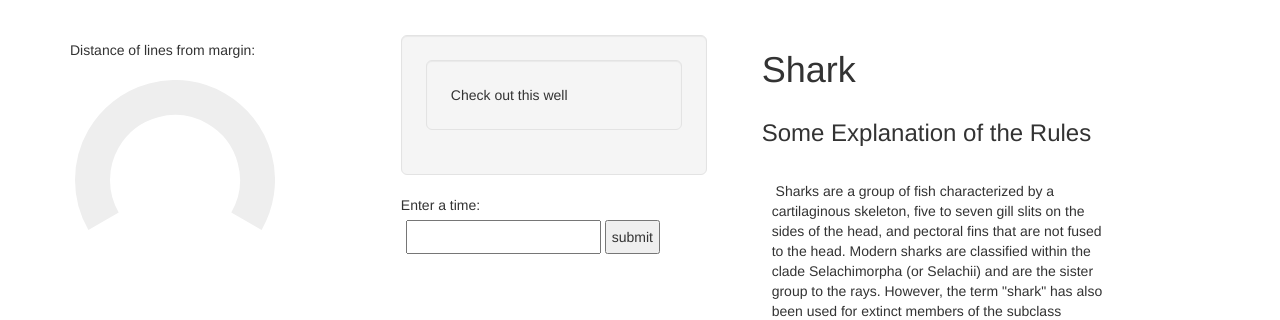
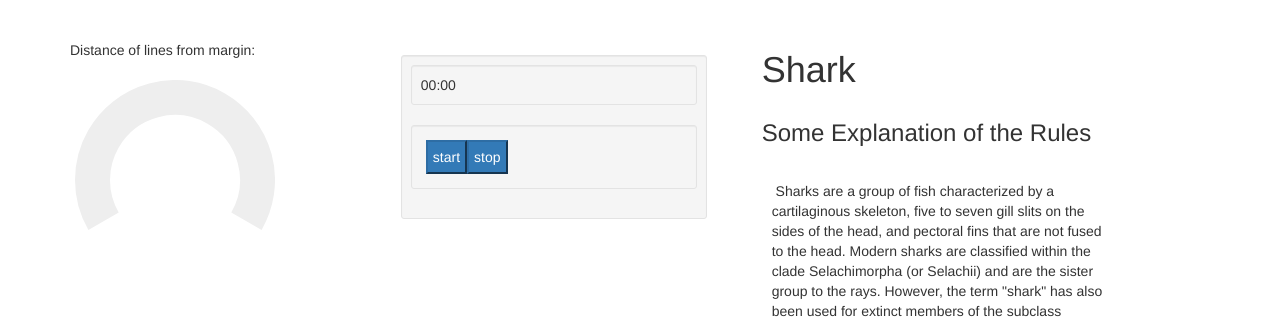
Before and after one commit to bwallace722/bw_reading, a Django app: page /speed_reading/1/practice/ in a window 1280 px wide. Shown: the top 320 px of the page. Run offline with Django 3.2, Linux system fonts and the light colour scheme; a user stored in the database is signed in; data comes from the database, SQL or seed files in the repository; both versions use the stored data as it was after the commit; a map, chart or similar area stays blank; some libraries are stand-ins or nearby versions.

Commit message:
added timer directive, changed model from micro to milliseconds (so it's currently broken)

```diff
--- a/speed_reading/models.py
+++ b/speed_reading/models.py
@@ -18,9 +18,8 @@ class Attempt(models.Model):
     """
     passage = models.ForeignKey(Passage)
     user = models.ForeignKey(User)
-    # Django 1.7 doesn't support 1.8's DurationField, but DurationField
-    # is implemented in number of microseconds.
-    duration_in_microseconds = models.BigIntegerField()
+    # Django 1.7 doesn't support 1.8's DurationField:
+    duration_in_milliseconds = models.BigIntegerField()
     time_of_occurrence = models.DateTimeField(auto_now_add=True)
 
     def __str__(self):
@@ -31,4 +30,4 @@ class Attempt(models.Model):
         Calculates reading speed of the attempt in words per minute.
         """
         # not yet implemented
-        return self.duration_in_microseconds
+        return self.duration_in_milliseconds
--- a/speed_reading/static/speed_reading/main.js
+++ b/speed_reading/static/speed_reading/main.js
@@ -1,4 +1,86 @@
 (function() {
+
+
+/*
+
+This directive provides a timer element that counts up in
+milliseconds.  When the timer stops, the provided function is called
+with the number of elapsed milliseconds, and the timer is reset to
+zero.
+If the element is placed inside an environment with bootstrap.css,
+then the timer is rendered using wells.
+
+TODO:
+-[ ] This polutes the scope -- it would be better to isolate the scope and
+somehow have just the element be able to see the milliseconds variable
+-[ ] It would be cool if this directive were more stand-alone, and you
+could pass in a function to it.
+
+*/
+var app = angular.module('time', []);
+app.directive('timer', ['$interval', '$filter', function($interval, $filter){
+    return {
+        restrict: 'E',
+        //this template should be in the same directory
+        template:
+        '<div id="outer" class="well well-sm" style="width: 200">'
+            +'<div id="inner" class="well well-sm">'
+                +'{{ milliseconds | date : "mm:ss"}}'
+            +'</div>'
+            +'<div class="well well-sm">'
+                +'<div class="btn-group-justified">'
+                    +'<button class="btn-primary" ng-click="start()"> start </button>'
+                    +'<button class="btn-primary" ng-click="stop()"> stop </button>'
+                +'</div>'
+            +'</div>'
+        +'</div>',
+
+        link: function(scope, element, attrs){
+
+            //7 is chosen so that the last millisecond's place
+            //cycles through all the possible values
+            UPDATE_INTERVAL = 7;
+
+            scope.milliseconds = 0;
+            scope.counting = false;
+
+            scope.start = function() {
+                scope.milliseconds = 0;
+                scope.counting = true;
+            }
+
+            scope.stop = function() {
+                scope.counting = false;
+                prettyTime = $filter('date')(scope.milliseconds , 'mm:ss:sss')
+
+                if (attrs.onStop) {
+                    console.log(attrs.onStop);
+                }
+
+                console.log("time: " + prettyTime);
+                postPassageAttempt(scope.milliseconds);
+            }
+
+            function updateTime() {
+                if (scope.counting) {
+                    scope.milliseconds += UPDATE_INTERVAL;
+                }
+            }
+            //Updating every 7 milliseconds may be problematic
+            //on a slow computer with a heavy processer load. This
+            //could introduce a bug in some circumstances.
+            timeMillis = $interval(updateTime, UPDATE_INTERVAL);
+
+            element.on('$destroy', function() {
+                $interval.cancel(timeMillis);
+            });
+
+        }
+    };
+}]);
+
+
+
 
 var chart;
 
@@ -67,9 +149,8 @@ just attempted the passage (i.e. read the passage) and posts the time
 the student spent reading and the id. of the passage.
 If it's successful, it then adds the latest attempt to the wpm chart.
 */
-function postPassageAttempt() {
+function postPassageAttempt(duration) {
     console.log("create post is working!"); // sanity check
-    var duration = $('#duration').val();
     var passage_id = $('#passage_id').val();
     $.ajax({
         url : "/speed_reading/save_attempt/", // the endpoint
--- a/speed_reading/templates/speed_reading/practice.html
+++ b/speed_reading/templates/speed_reading/practice.html
@@ -21,35 +21,20 @@
                 <input type="text" value="0" class="dial">
             </div>
 
-        <div id="timer-div" class="col-md-6">
-
-            <div class="well well-lg">
-            <div class="well well-lg">Check out this well</div>
-        </div>
-
-            Enter a time:
-            <form action="/create_post/" id="post-form" method="POST">
-            {% csrf_token %}
+            <div id="timer-div" class="col-md-6" ng-app="time">
+                <timer></timer>
                 <input type="hidden" name="passage_id" id="passage_id" value="{{ passage.id }}" />
-            <input type="text" name="duration" id="duration" />
-            <input type="submit" value="submit" />
-            </form>
             </div>
         </div>
         <div class="row-fluid">
             <div id="chart-div" class="col-md-12">
-
                 <button hidden id="attempt-history">request attempt history</button>
                 <br>
                 <canvas id="chart" width="600" height="350"></canvas>
             </div>
         </div>
     </div>
-
     <div id="passage-text" class="col-md-5">
-
-
-
         <h1>{{ passage.passage_title }}</h1>
         <h3>Some Explanation of the Rules</h3>
             <div class="row">
@@ -73,6 +58,7 @@
 <script src="{% static 'jquery.knob.js' %}"></script>
 <script src="{% static 'Chart.js' %}"></script>
 <script src="{% static 'bootstrap.js' %}"></script>
+<script src="{% static 'angular.min.js' %}"></script>
 <script src="{% static 'speed_reading/main.js' %}"></script>
 
 
```
Also changed, not shown: db.sqlite3, 1 other file. Lines whose indentation alone changed are shown as unchanged.
